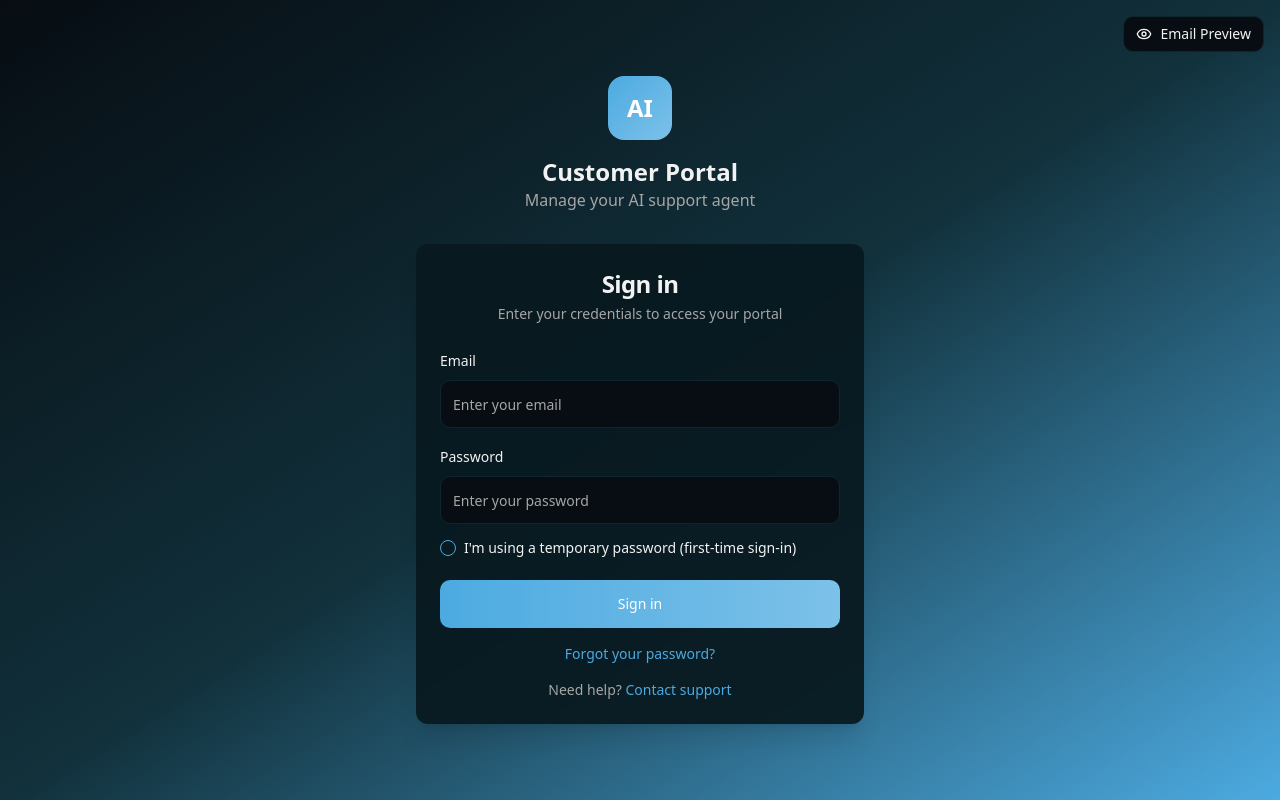
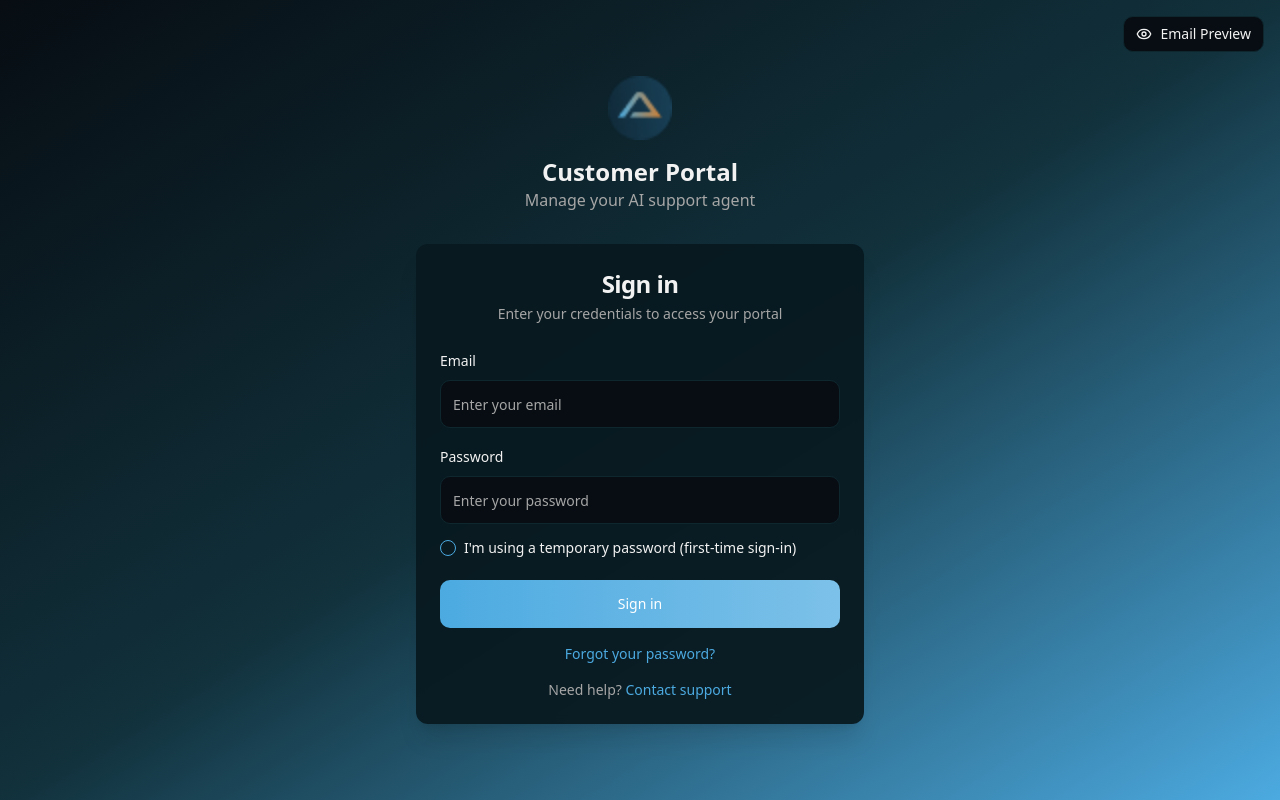
Before and after one commit to rizwanakhtar01/aiva-customer-portal-28, a React (Vite) app: page / in a window 1280 px wide. Built offline with nearby package versions, Linux system fonts and the light colour scheme.

Commit message:
Fix login screen branding
Updated the login screen to reflect the new branding colors and logo.

```diff
--- a/src/pages/Login.tsx
+++ b/src/pages/Login.tsx
@@ -38,9 +38,11 @@ const Login = () => {
       <div className="w-full max-w-md">
         {/* Logo/Brand */}
         <div className="text-center mb-8">
-          <div className="w-16 h-16 bg-gradient-to-br from-primary to-primary-glow rounded-2xl mx-auto mb-4 flex items-center justify-center">
-            <span className="text-2xl font-bold text-primary-foreground">AI</span>
-          </div>
+          <img
+            src="/lovable-uploads/b0b24832-4ec5-4ba0-9d25-e913c03505ac.png"
+            alt="Customer Portal Logo"
+            className="w-16 h-16 mx-auto mb-4 rounded-2xl"
+          />
           <h1 className="text-2xl font-bold text-foreground">Customer Portal</h1>
           <p className="text-muted-foreground">Manage your AI support agent</p>
         </div>
```
